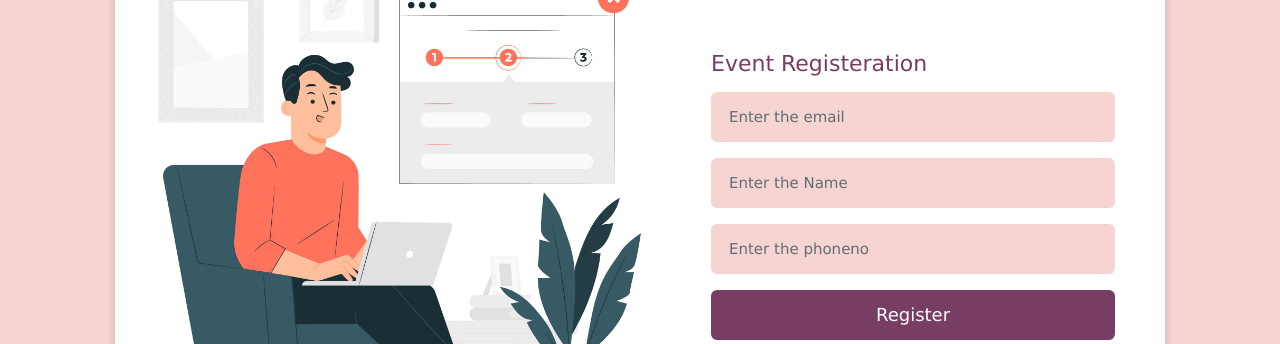
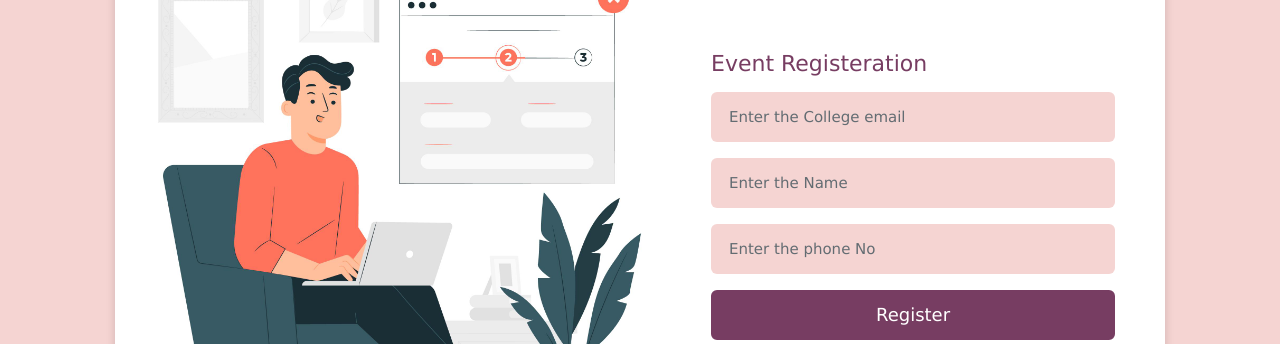
Before and after one commit to Faiz-fs/Varnam2K24, a Django app: template event/templates/register.html in a window 1280 px wide. Shown: the part 197-541 px from the top of the page. Run offline with Django 5.2, Linux system fonts and the light colour scheme; the template is opened without the code that fills it, so the values that code supplies are empty.

Commit message:
Update register.html

```diff
--- a/event/templates/register.html
+++ b/event/templates/register.html
@@ -24,7 +24,7 @@
                 <div class="input-box">
 
                     <input type="email" name="email" id ="email" onchange="change()" required>
-                    <label for="email">Enter the email</label>
+                    <label for="email">Enter the College email</label>
                 </div>
                 <div class="input-box">
 
@@ -34,7 +34,7 @@
                 <div class="input-box">
 
                     <input type="text" name="phoneno" id="phoneno" required>
-                    <label for="phoneno">Enter the phoneno</label>
+                    <label for="phoneno">Enter the phone No</label>
                 </div>
                 <div class="input-box">
                     <input type="submit" value="Register">
```
